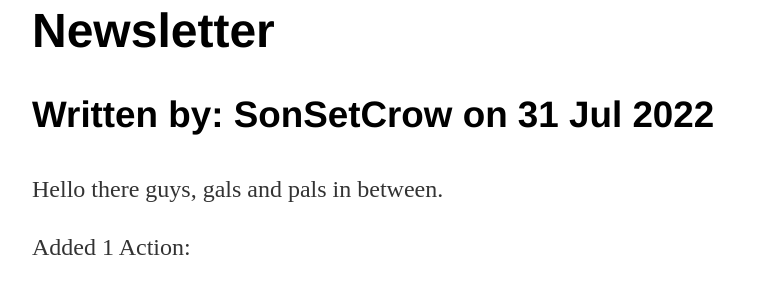
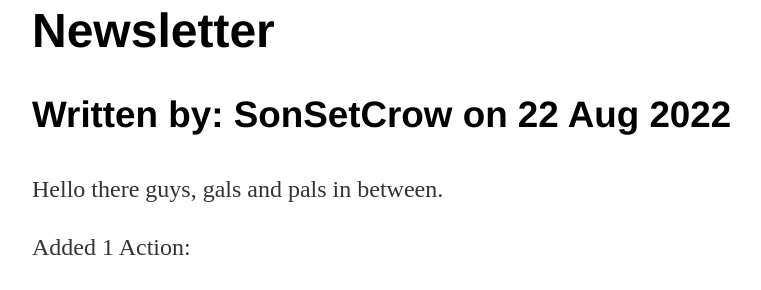
Before and after one commit to DamonTheBot/damonthebot.github.io, a Jekyll site: the page built from _posts/2022-08-20-AUG-Week-3.md, in a window 1280 px wide and 900 px high. Shown: the part 205-495 px from the top of the window, without its empty margins (160-921 px from the left). Built offline with Jekyll 4.4.1, drawn with Linux system fonts in a browser that asks for light colours.

Commit message:
typo for the dat of the recent newsletter

```diff
--- a/_posts/2022-08-20-AUG-Week-3.md
+++ b/_posts/2022-08-20-AUG-Week-3.md
@@ -1,7 +1,7 @@
 ---
 layout: post
 title: "Damon the Bot AUG_Week_3 Newsletter"
-date: 2022-07-31
+date: 2022-08-22
 ---
 
 Hello there guys, gals and pals in between.
```
